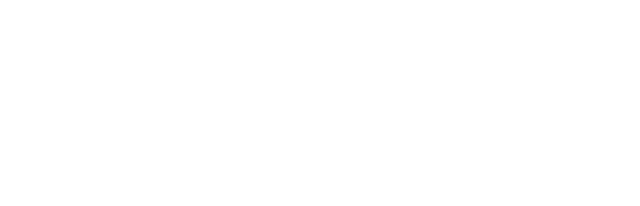
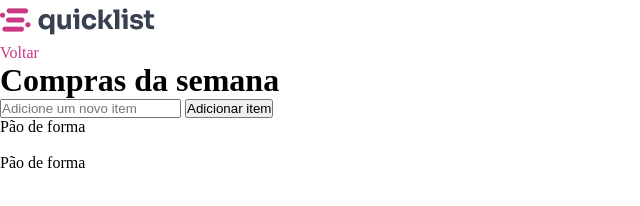
Before and after one commit to HaastZ/ListaDeCompras-Rocketseat, a plain HTML site: page index.html in a window 1280 px wide. Shown: the whole page, without its empty margins (0-640 px from the left). Drawn offline with Linux system fonts and the light colour scheme.

Commit message:
finalizando a estrutura

```diff
--- a/index.html
+++ b/index.html
@@ -10,6 +10,22 @@
     <title>Sua lista de compras</title>
 </head>
 <body>
+    <nav>
+        <img src="./assets/img/logo.png" alt="">
+    </nav>
+    <div class="title">
+        <a href="">Voltar</a>
+        <h1>Compras da semana</h1>
+    </div>
+    <main>
+        <input type="text" placeholder="Adicione um novo item">
+        <input type="button" value="Adicionar item">
+        <ul>
+            <li><p>Pão de forma</p> <img src="./assets/icons/icon delete.svg" alt=""></li>
+            <li><p>Pão de forma</p> <img src="./assets/icons/icon delete.svg" alt=""></li>
 
+
+        </ul>
+    </main>
 </body>
 </html>
```
